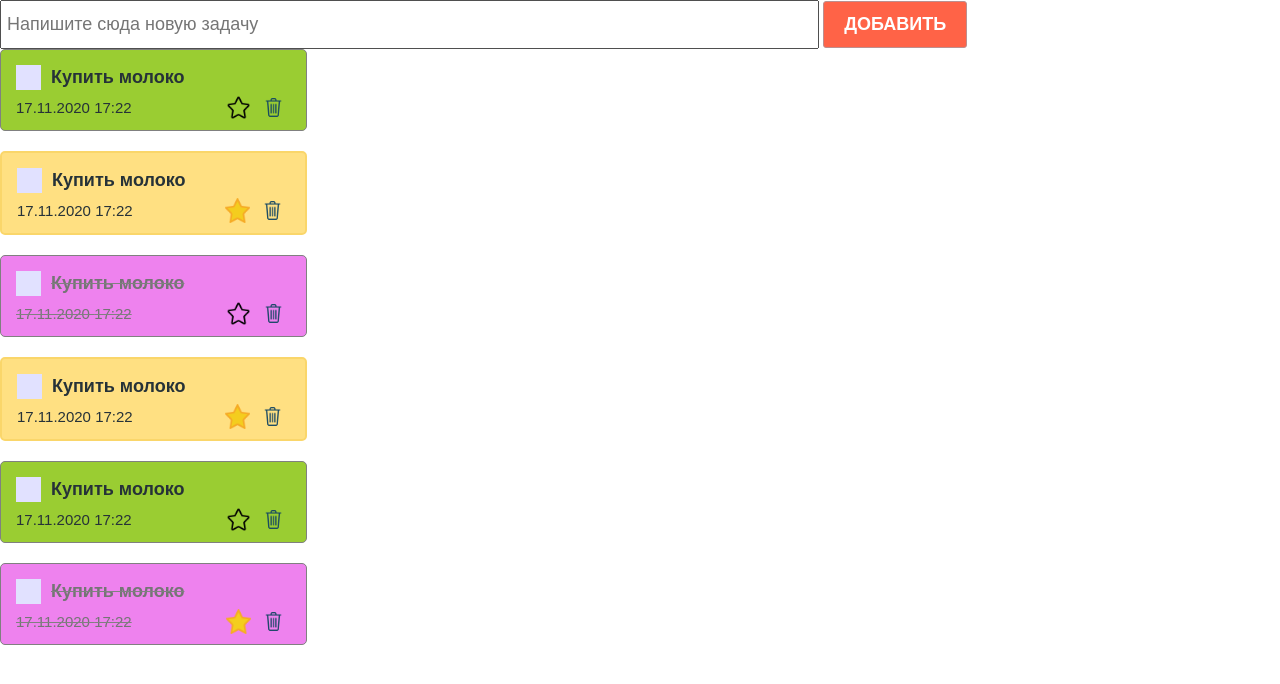
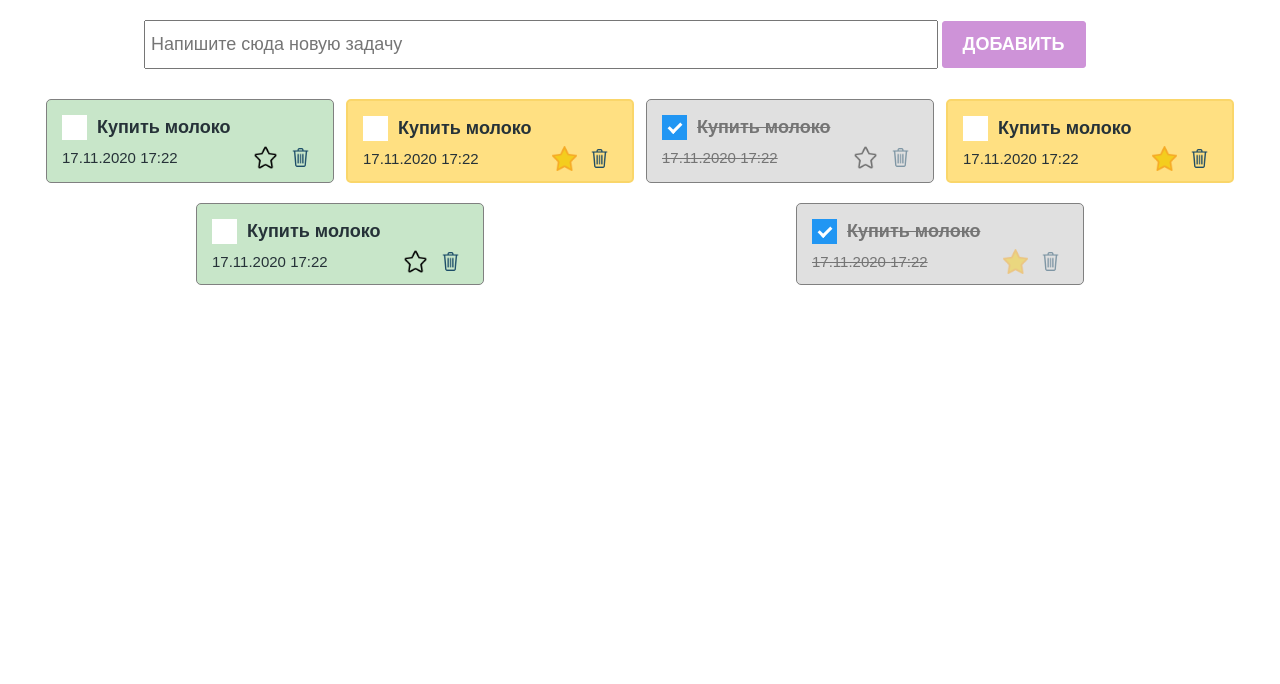
Before and after one commit to Altynai29/todo, a Django app: page / in a window 1280 px wide. Shown: the top 684 px of the page. Run offline with Django 3.2, Linux system fonts and the light colour scheme.

Commit message:
changed styles

```diff
--- a/main/static/styles/checkbox.css
+++ b/main/static/styles/checkbox.css
@@ -11,7 +11,7 @@
   user-select: none;
 }
 
-
+/* Hide the browser's default checkbox */
 .checkbox_container input {
   position: absolute;
   opacity: 0;
@@ -20,35 +20,35 @@
   width: 0;
 }
 
-
+/* Create a custom checkbox */
 .checkmark {
   position: absolute;
   top: -7px;
   left: 0;
   height: 25px;
   width: 25px;
-    background-color: rgb(225, 225, 255);
+  background-color: rgb(255, 255, 255);
 }
 
-
-  .checkbox-container input:checked ~ .checkmark {
+/* When the checkbox is checked, add a blue background */
+.checkbox_container input:checked ~ .checkmark {
   background-color: #2196F3;
 }
 
-
+/* Create the checkmark/indicator (hidden when not checked) */
 .checkmark:after {
   content: "";
   position: absolute;
   display: none;
 }
 
-
+/* Show the checkmark when checked */
 .checkbox_container input:checked ~ .checkmark:after {
   display: block;
 }
 
-
-.checkbox_container.checkmark:after {
+/* Style the checkmark/indicator */
+.checkbox_container .checkmark:after {
   left: 9px;
   top: 5px;
   width: 5px;
--- a/main/static/styles/index.css
+++ b/main/static/styles/index.css
@@ -2,11 +2,10 @@
     box-sizing: border-box;
     margin: 0;
     padding: 0;
-    color: #263238;
+    color: #263238
 }
 
-
-.section{
+section{
     width: 100%;
     padding: 20px;
     display: flex;
@@ -22,13 +21,12 @@
     padding: 12px 5px;
     font-size: 18px;
     width: 80%;
-
 }
 
 .create_button{
     padding: 12px 20px;
-    background-color: tomato;
-    border: 1px solid rosybrown;
+    background-color: #CE93D8;
+    border: 1px solid  #CE93D8;
     color: white;
     font-size: 18px;
     text-transform: uppercase;
@@ -38,15 +36,15 @@
 }
 
 .create_button:active{
-    border: 1px solid teal;
+    border: 1px solid  #CE93D8;
     box-shadow: 2px 2px 5px 3px #FCE4EC;
 }
 
-.todo_cotainer{
+.todo_container{
     padding: 30px 20px;
     display: flex;
     justify-content: space-around;
-    flex-wrap: wrap ;
+    flex-wrap: wrap;
     width: 100%;
 }
 
@@ -55,15 +53,14 @@
     border-radius: 5px;
     width: 24%;
     padding: 10px 15px;
-    background-color: yellowgreen;
+    background-color: #C8E6C9;
     margin-bottom: 20px
 }
 
 .todo_item.done{
-    background-color: violet;
+    background-color: #E0E0E0;
     text-decoration: line-through;
-    color: gray;
-
+    color: #757575;
 }
 
 .todo_item.done h4, .todo_item.done p, .todo_item.done span{
@@ -71,8 +68,7 @@
 }
 
 .todo_item.done img{
-    opacity: 0,5;
-
+    opacity: 0.5;
 }
 
 .todo_item.marked{
@@ -84,7 +80,6 @@
     display: flex;
     align-items: center;
     min-height: 35px;
-
 }
 
 .todo_item_header h4{
@@ -92,12 +87,15 @@
     font-family: sans-serif;
 }
 
+.todo_item_header h4 a{
+    text-decoration: none;
+}
+
 .todo_item_footer{
     display: flex;
     justify-content: space-between;
     align-items: center;
 }
-
 .todo_item_footer p{
     font-size: 15px;
     font-family: sans-serif;
```
Lines whose indentation alone changed are shown as unchanged.
